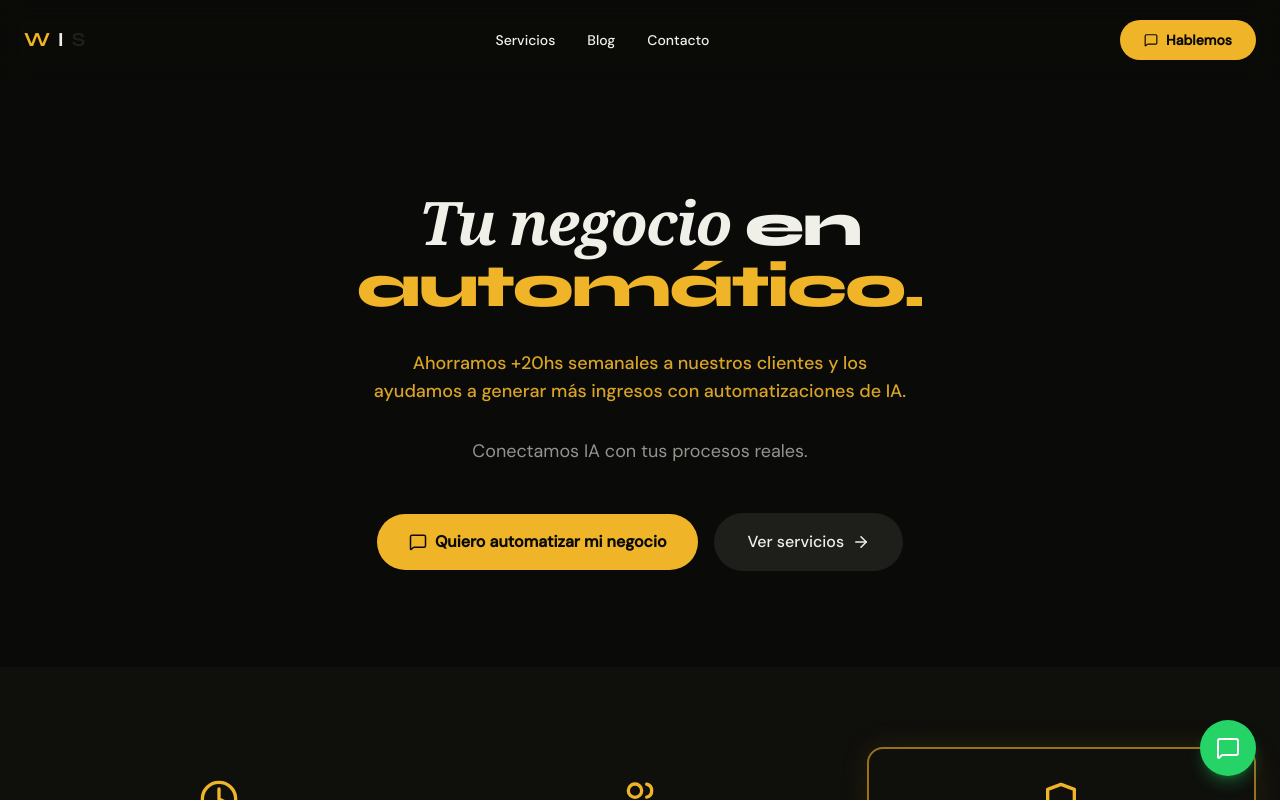
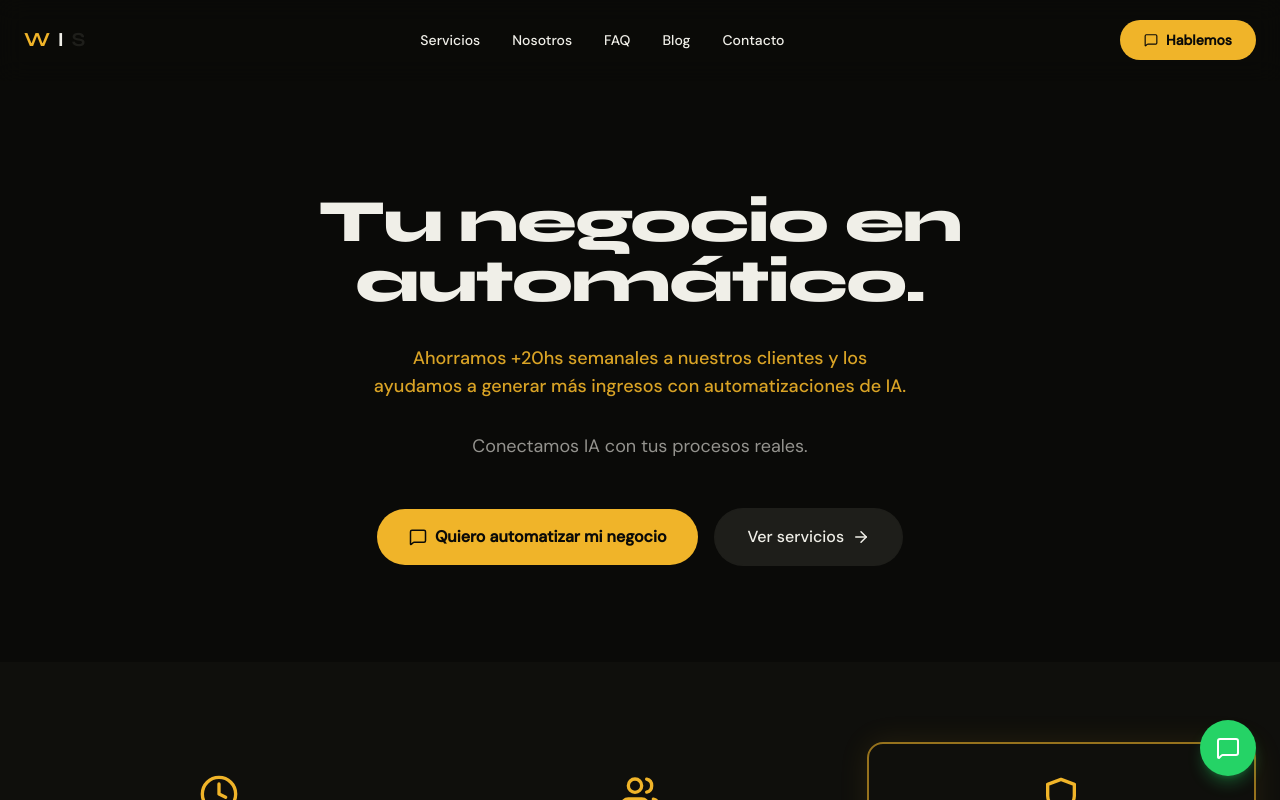
Before and after one commit to ortugonzalez/wis-agency, a Next.js app in the folder frontend/: page / in a window 1280 px wide. Shown: the top 800 px of the page. Built offline with nearby package versions, Linux system fonts and the light colour scheme.

Commit message:
feat: hero tipografia unificada Syne, navbar completo

```diff
--- a/frontend/src/app/layout.tsx
+++ b/frontend/src/app/layout.tsx
@@ -1,11 +1,10 @@
 import type { Metadata } from "next";
-import { Syne, DM_Sans, JetBrains_Mono, Playfair_Display } from "next/font/google";
+import { Syne, DM_Sans, JetBrains_Mono } from "next/font/google";
 import "./globals.css";
 
 const syne = Syne({ subsets: ["latin"], weight: ["700", "800"], variable: "--font-syne" });
 const dmSans = DM_Sans({ subsets: ["latin"], weight: ["400", "500"], variable: "--font-dm-sans" });
 const jetBrainsMono = JetBrains_Mono({ subsets: ["latin"], variable: "--font-jetbrains-mono" });
-const playfair = Playfair_Display({ subsets: ["latin"], weight: ["700", "800", "900"], variable: "--font-playfair" });
 
 export const metadata: Metadata = {
   title: "WIS | Work In Silence",
@@ -19,7 +18,7 @@ export default function RootLayout({
 }>) {
   return (
     <html lang="es" className="dark">
-      <body className={`${syne.variable} ${dmSans.variable} ${jetBrainsMono.variable} ${playfair.variable} bg-background text-brand-text font-sans antialiased selection:bg-brand-accent selection:text-background`}>
+      <body className={`${syne.variable} ${dmSans.variable} ${jetBrainsMono.variable} bg-background text-brand-text font-sans antialiased selection:bg-brand-accent selection:text-background`}>
         {children}
       </body>
     </html>
--- a/frontend/src/app/page.tsx
+++ b/frontend/src/app/page.tsx
@@ -133,6 +133,8 @@ export default function Home() {
           </div>
           <div className="hidden md:flex gap-8 text-sm font-medium">
             <a href="#servicios" className="hover:text-brand-accent transition-colors">Servicios</a>
+            <a href="#sobre-wis" className="hover:text-brand-accent transition-colors">Nosotros</a>
+            <a href="#faq" className="hover:text-brand-accent transition-colors">FAQ</a>
             <a href="#blog" className="hover:text-brand-accent transition-colors">Blog</a>
             <a href="#contacto" className="hover:text-brand-accent transition-colors">Contacto</a>
           </div>
@@ -156,6 +158,8 @@ export default function Home() {
             >
               <div className="flex flex-col gap-4 px-6 py-6 text-sm font-medium">
                 <a href="#servicios" onClick={() => setMobileMenuOpen(false)} className="hover:text-brand-accent transition-colors">Servicios</a>
+                <a href="#sobre-wis" onClick={() => setMobileMenuOpen(false)} className="hover:text-brand-accent transition-colors">Nosotros</a>
+                <a href="#faq" onClick={() => setMobileMenuOpen(false)} className="hover:text-brand-accent transition-colors">FAQ</a>
                 <a href="#blog" onClick={() => setMobileMenuOpen(false)} className="hover:text-brand-accent transition-colors">Blog</a>
                 <a href="#contacto" onClick={() => setMobileMenuOpen(false)} className="hover:text-brand-accent transition-colors">Contacto</a>
               </div>
@@ -171,10 +175,9 @@ export default function Home() {
             initial={{ opacity: 0, scale: 0.95 }}
             animate={{ opacity: 1, scale: 1 }}
             transition={{ duration: 0.8 }}
-            className="text-4xl md:text-5xl lg:text-6xl text-balance leading-[1.05]" style={{ letterSpacing: '-0.03em' }}
+            className="font-syne font-black text-4xl md:text-5xl lg:text-6xl text-brand-text tracking-tight text-balance leading-tight"
           >
-            <span className="font-serif font-black italic">Tu negocio</span>{' '}
-            <span className="font-syne font-black">en <span className="text-brand-accent">automático.</span></span>
+            Tu negocio en automático.
           </motion.h1>
           <motion.p
             initial={{ opacity: 0 }} animate={{ opacity: 1 }} transition={{ delay: 0.2 }}
@@ -236,7 +239,7 @@ export default function Home() {
       </section>
 
       {/* 2.6 SOBRE WIS */}
-      <section className="py-24 px-6">
+      <section id="sobre-wis" className="py-24 px-6">
         <div className="max-w-7xl mx-auto grid md:grid-cols-2 gap-12 items-center">
           <FadeIn>
             <div>
@@ -383,7 +386,7 @@ export default function Home() {
       </section>
 
       {/* 6.5 FAQ */}
-      <section className="py-24 px-6">
+      <section id="faq" className="py-24 px-6">
         <div className="max-w-3xl mx-auto">
           <FadeIn>
             <h2 className="font-syne font-bold text-4xl md:text-5xl mb-12 text-center">Preguntas frecuentes</h2>
```
